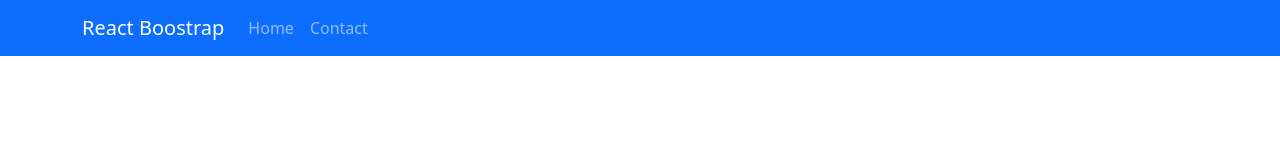
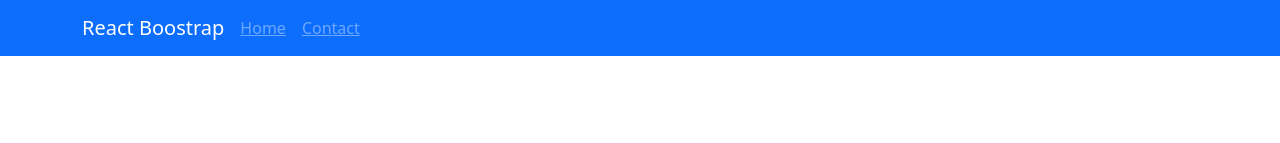
Before and after one commit to tphamcs/react-cgecko-api, a React (Create React App) app: page / in a window 1280 px wide. Shown: the top 143 px of the page. Built offline with nearby package versions, Linux system fonts and the light colour scheme; no server answers.

Commit message:
fix path

```diff
--- a/src/App.js
+++ b/src/App.js
@@ -1,6 +1,6 @@
 import './App.scss';
 import 'bootstrap/dist/css/bootstrap.min.css';
-import { Routes , Route } from 'react-router-dom';
+import { Routes , Route, HashRouter } from 'react-router-dom';
 import Header from './components/Navbar';
 import Home from './pages/Home';
 import Contact from './pages/Contact';
--- a/src/components/Navbar/index.jsx
+++ b/src/components/Navbar/index.jsx
@@ -1,6 +1,7 @@
 import Container from 'react-bootstrap/Container';
 import Nav from 'react-bootstrap/Nav';
 import Navbar from 'react-bootstrap/Navbar';
+import { Link } from "react-router-dom"
 
 const Header = () => {
 
@@ -10,8 +11,8 @@ const Header = () => {
         <Container>
           <Navbar.Brand href={'/'}>React Boostrap</Navbar.Brand>
           <Nav className="me-auto">
-            <Nav.Link href={'/'}>Home</Nav.Link>
-            <Nav.Link href={'/contact'}>Contact</Nav.Link>
+            <Link style={{marginRight: "1em"}} to={'/'}>Home</Link>
+            <Link to={'/contact'}>Contact</Link>
           </Nav>
         </Container>
       </Navbar>
```
